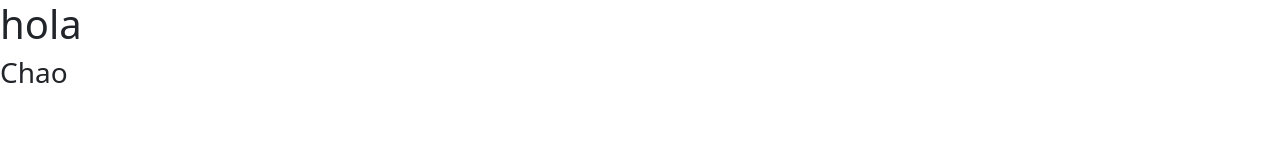
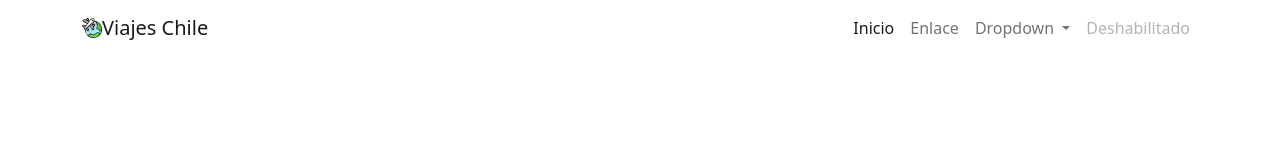
Before and after one commit to kjsteinsapir/viajeschile, a plain HTML site: page index.html in a window 1280 px wide. Drawn offline with nearby package versions, Linux system fonts and the light colour scheme.

Commit message:
inicio barra

```diff
--- a/assets/css/styles.css
+++ b/assets/css/styles.css
@@ -0,0 +1,13 @@
+/*Navbar*/
+
+
+.navbar{
+    /* background-color: green; */
+    position: fixed;
+    width: 100vw;
+    z-index:1;
+}
+
+.img-logo{
+    width:20px;
+}
--- a/index.html
+++ b/index.html
@@ -14,8 +14,41 @@
 <link rel="stylesheet" href="assets/css/styles.css">
 </head>
 <body>
-    <h1>hola</h1>
-    <h3>Chao</h3>
+  <nav>
+    <nav class="navbar navbar-expand-lg navbar-light">
+        <div class="container">
+            <img src="assets/img/viajes.svg" class="img-logo" alt="logo">
+          <a class="navbar-brand" href="#">Viajes Chile</a>
+          <button class="navbar-toggler" type="button" data-bs-toggle="collapse" data-bs-target="#navbarSupportedContent" aria-controls="navbarSupportedContent" aria-expanded="false" aria-label="Toggle navigation">
+            <span class="navbar-toggler-icon"></span>
+          </button>
+          <div class="collapse navbar-collapse" id="navbarSupportedContent">
+            <ul class="navbar-nav ms-auto mb-2 mb-lg-0">
+              <li class="nav-item">
+                <a class="nav-link active" aria-current="page" href="#">Inicio</a>
+              </li>
+              <li class="nav-item">
+                <a class="nav-link" href="#">Enlace</a>
+              </li>
+              <li class="nav-item dropdown">
+                <a class="nav-link dropdown-toggle" href="#" id="navbarDropdown" role="button" data-bs-toggle="dropdown" aria-expanded="false">
+                  Dropdown
+                </a>
+                <ul class="dropdown-menu" aria-labelledby="navbarDropdown">
+                  <li><a class="dropdown-item" href="#">Acción</a></li>
+                  <li><a class="dropdown-item" href="#">Otra acción</a></li>
+                  <li><hr class="dropdown-divider"></li>
+                  <li><a class="dropdown-item" href="#">Algo más aquí</a></li>
+                </ul>
+              </li>
+              <li class="nav-item">
+                <a class="nav-link disabled">Deshabilitado</a>
+              </li>
+            </ul>
+          </div>
+        </div>
+      </nav>
+  </nav>
 
 
 
```
